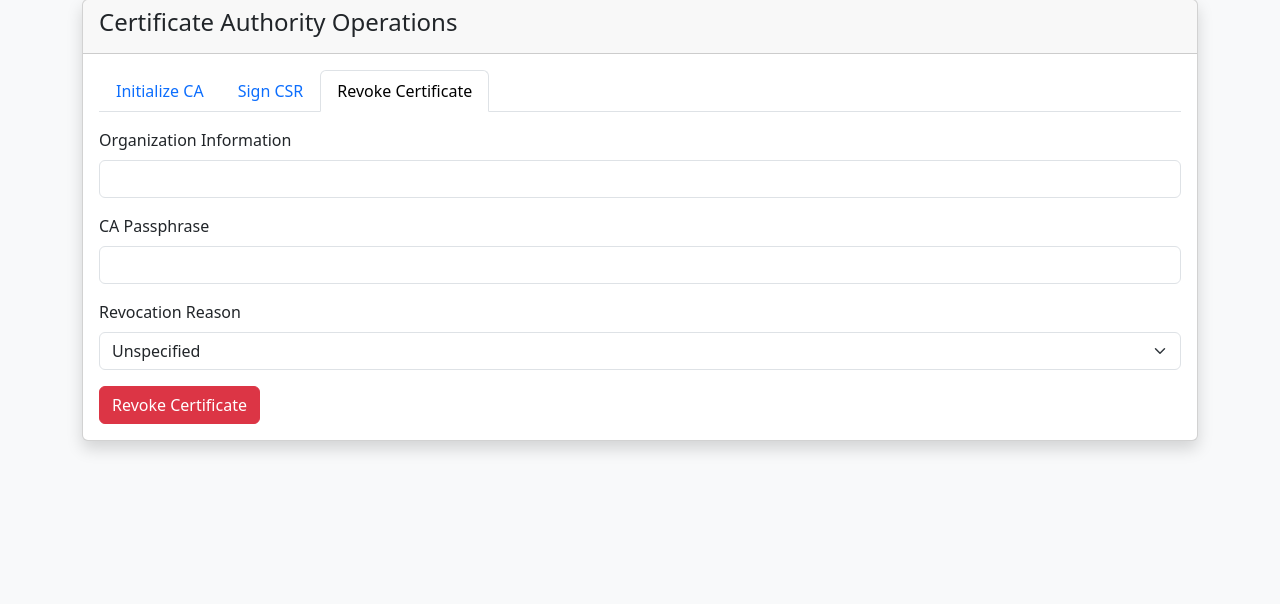
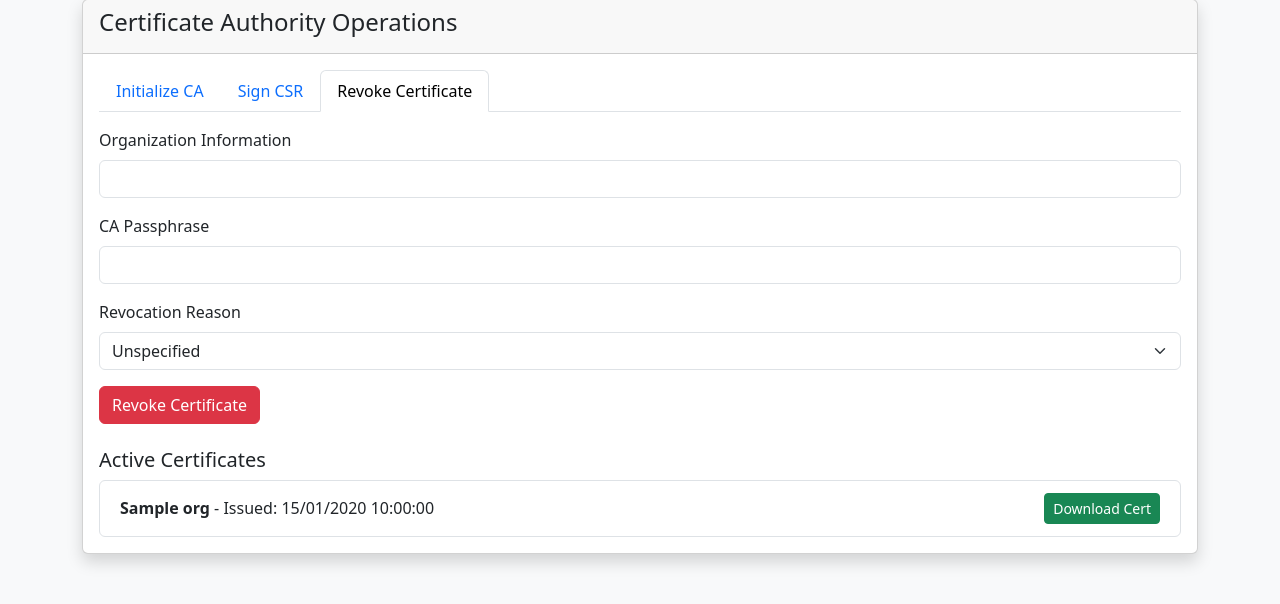
Before and after one commit to nthfyws/NT219_Cryptography_Project, a Flask app: page /ca-operations in a window 1280 px wide, after a click on "Revoke Certificate". Shown: the part 101-705 px from the top of the page. Run offline with Flask 3, Linux system fonts and the light colour scheme; the visitor is signed in with stand-in values (Sample User, id 1); a database or web service that is not in the repository returns one stand-in record (values such as "Sample title").

Commit message:
Add some features

```diff
--- a/app.py
+++ b/app.py
@@ -1,4 +1,4 @@
-from flask import Flask, render_template, request, jsonify, flash, session
+from flask import Flask, render_template, request, jsonify, flash, session, send_file
 from keygen import generate_dilithium_keypair
 from csr import generate_csr
 from ca import create_ca_cert, sign_csr, revoke_cert, get_ca_cert
@@ -12,6 +12,7 @@ from auth import auth_bp
 from dashboard import dashboard_bp
 from crl import get_crl
 from middleware import ca_required, gov_required, login_required
+import glob
 
 # Load .env file
 load_dotenv()
@@ -104,10 +105,26 @@ def csr_page():
 @login_required
 @ca_required
 def ca_operations_page():
+    active_certs = []
+    for cert in db.certificates.find({"status": "ACTIVE"}):
+        active_certs.append(cert)
+
     ca_cert = None
     cert_base64 = None
     crl_file = None
     ca_exists = os.path.exists('storage/ca/ca.crt')
+
+    # Lấy danh sách CSR chưa ký và đã ký
+    pending_csrs = []
+    signed_csrs = []
+    if os.path.exists('storage/csr'):
+        for csr_file in glob.glob('storage/csr/*.csr'):
+            org = os.path.splitext(os.path.basename(csr_file))[0]
+            cert_file = f'storage/certs/{org}.crt'
+            if os.path.exists(cert_file):
+                signed_csrs.append(os.path.basename(csr_file))
+            else:
+                pending_csrs.append(os.path.basename(csr_file))
 
     if request.method == 'POST':
         action = request.form.get('action')
@@ -140,7 +157,7 @@ def ca_operations_page():
             except Exception as e:
                 flash('Cerificate revoking failed: Wrong CA passphrase/Organization not found/Certificate already revoked.', 'danger')
 
-    return render_template('ca_operations.html', ca_cert=ca_cert, cert_base64=cert_base64, crl_file=crl_file, ca_exists=ca_exists)
+    return render_template('ca_operations.html', ca_cert=ca_cert, cert_base64=cert_base64, crl_file=crl_file, ca_exists=ca_exists, pending_csrs=pending_csrs, signed_csrs=signed_csrs, active_certs=active_certs)
 
 @app.route('/cert-lookup', methods=['GET', 'POST'])
 @login_required
@@ -156,7 +173,6 @@ def cert_lookup_page():
             if hasattr(cert_details, "get_json"):
                 cert_details = cert_details.get_json()
     else:
-        # GET: lấy tất cả certs hoặc chi tiết nếu có org_id trên query string
         org_id = request.args.get('org_id')
         if org_id:
             cert_details = get_cert_by_orgid(org_id)
@@ -170,7 +186,25 @@ def cert_lookup_page():
         elif isinstance(all_certs, list):
             certs = all_certs
 
+    # Giải mã cert base64 nếu có
+    if cert_details and cert_details.get("cert_data"):
+        try:
+            cert_pem = base64.b64decode(cert_details["cert_data"]).decode()
+            cert_details["cert_pem"] = cert_pem
+        except Exception:
+            cert_details["cert_pem"] = cert_details["cert_data"]
+
     return render_template('cert_lookup.html', certs=certs, cert_details=cert_details, org_id=org_id)
+
+@app.route('/download-cert/<org_id>')
+@login_required
+def download_cert(org_id):
+    cert_path = f'storage/certs/{org_id}.crt'
+    if os.path.exists(cert_path):
+        return send_file(cert_path, as_attachment=True)
+    else:
+        flash('Certificate file not found.', 'danger')
+        return redirect(request.referrer or url_for('cert_lookup_page'))
 
 if __name__ == "__main__":
     create_directories()
--- a/filters.py
+++ b/filters.py
@@ -7,5 +7,3 @@ def datetimeformat(value, format='%Y-%m-%d %H:%M:%S'):
         return dt.strftime(format)
     except Exception:
         return value
-
-# Trong app.py thêm:
--- a/templates/ca_operations.html
+++ b/templates/ca_operations.html
@@ -60,6 +60,33 @@
                     </div>
                     <button type="submit" class="btn btn-primary">Sign CSR</button>
                 </form>
+                {% if pending_csrs %}
+                <div class="mt-4">
+                    <h5>Pending CSRs</h5>
+                    <ul class="list-group">
+                        {% for csr in pending_csrs %}
+                        <li class="list-group-item d-flex justify-content-between align-items-center">
+                            {{ csr }}
+                            <a href="{{ url_for('static', filename='csr/' ~ csr) }}" class="btn btn-sm btn-outline-primary" download>Download</a>
+                        </li>
+                        {% endfor %}
+                    </ul>
+                </div>
+                {% endif %}
+
+                {% if signed_csrs %}
+                <div class="mt-4">
+                    <h5>Signed CSRs</h5>
+                    <ul class="list-group">
+                        {% for csr in signed_csrs %}
+                        <li class="list-group-item d-flex justify-content-between align-items-center">
+                            {{ csr }}
+                            <a href="{{ url_for('static', filename='csr/' ~ csr) }}" class="btn btn-sm btn-outline-primary" download>Download</a>
+                        </li>
+                        {% endfor %}
+                    </ul>
+                </div>
+                {% endif %}
             </div>
 
             <!-- Revoke Certificate -->
@@ -85,6 +112,24 @@
                         </select>
                     </div>
                     <button type="submit" class="btn btn-danger">Revoke Certificate</button>
+                    {% if active_certs %}
+                    <div class="mt-4">
+                        <h5>Active Certificates</h5>
+                        <ul class="list-group">
+                            {% for cert in active_certs %}
+                            <li class="list-group-item d-flex justify-content-between align-items-center">
+                                <span>
+                                    <strong>{{ cert.org or cert.org_id }}</strong>
+                                    {% if cert.issued_at %}
+                                        - Issued: {{ cert.issued_at.strftime('%d/%m/%Y %H:%M:%S') }}
+                                    {% endif %}
+                                </span>
+                                <a href="{{ url_for('download_cert', org_id=cert.org or cert.org_id) }}" class="btn btn-sm btn-success">Download Cert</a>
+                            </li>
+                            {% endfor %}
+                        </ul>
+                    </div>
+                    {% endif %}
                 </form>
             </div>
         </div>
```
Also changed, not shown: templates/cert_lookup.html (+5 -11 lines), storage/ca/index.txt (added), 10 other files.
